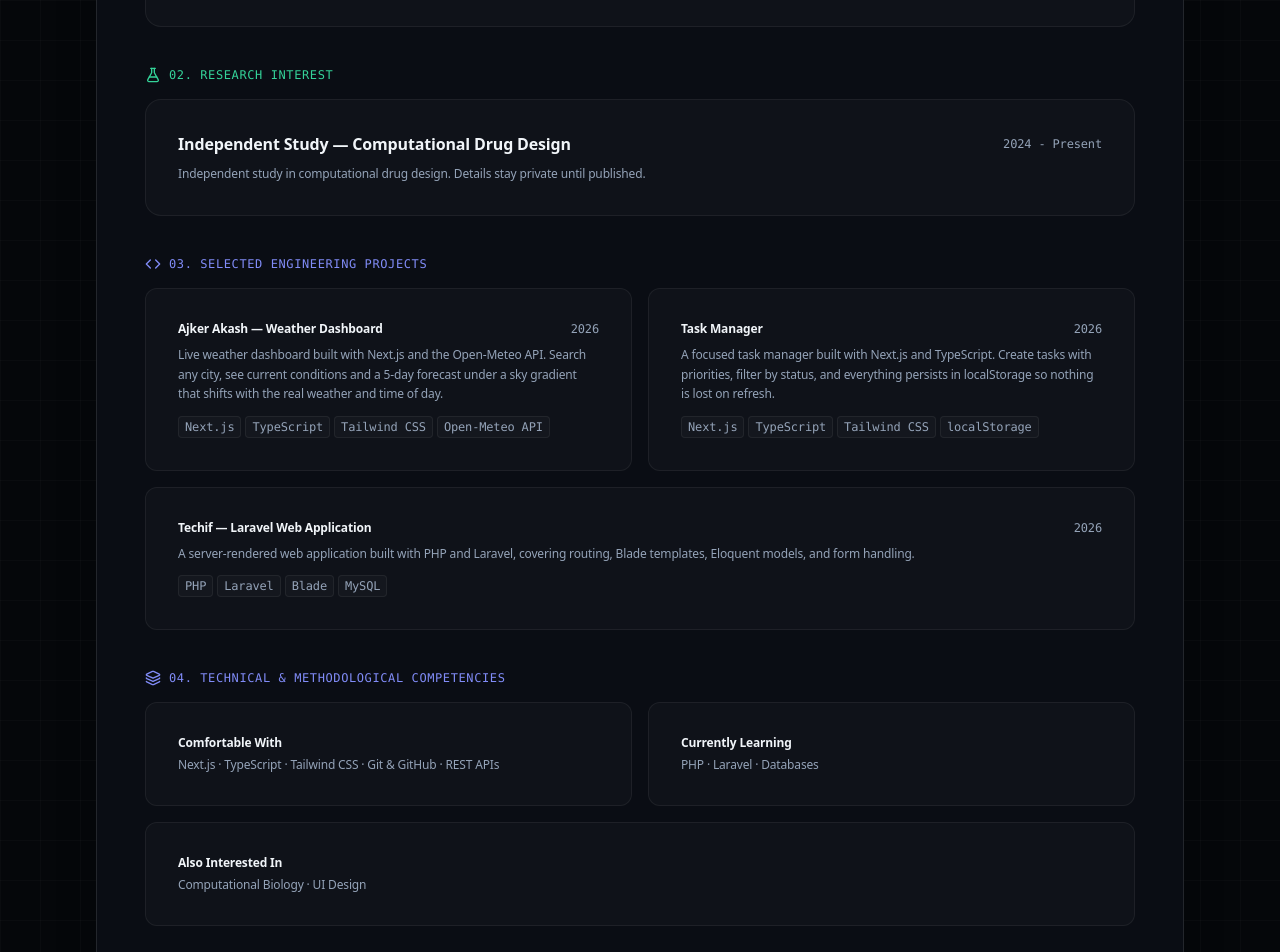
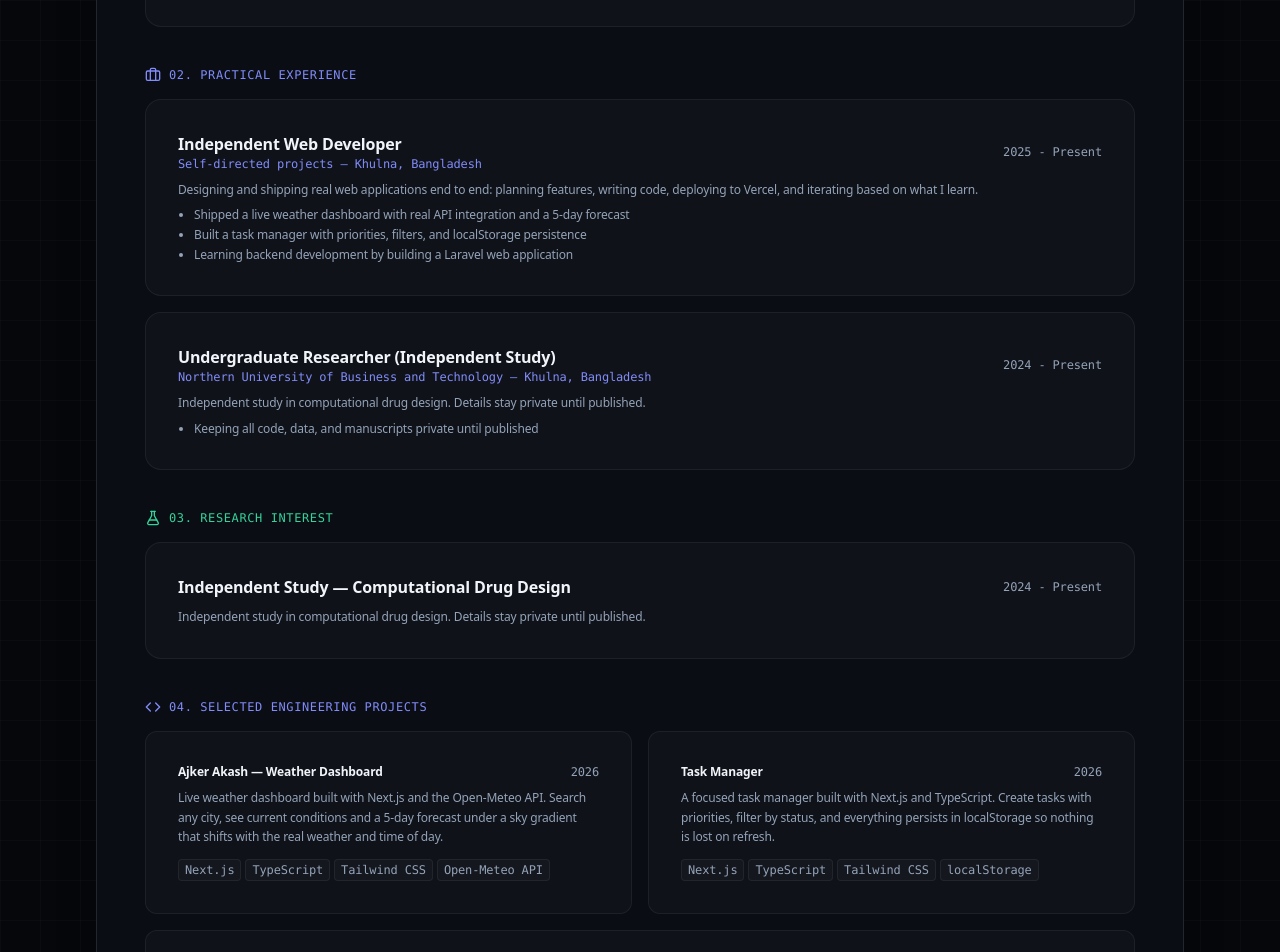
Before and after one commit to jabbirxd/portfolio-, a Next.js app: page /resume in a window 1280 px wide. Shown: the part 1040-1992 px from the top of the page. Built offline with nearby package versions, Linux system fonts and the light colour scheme.

Commit message:
Phase 9 fixes: home filters/tags removed, /work card links+full desc, resume reorder, aria-live on copy

```diff
--- a/src/app/contact/CopyEmailButton.tsx
+++ b/src/app/contact/CopyEmailButton.tsx
@@ -22,6 +22,7 @@ export function CopyEmailButton({ email }: { email: string }) {
       aria-label={copied ? "Email copied" : "Copy email address"}
       className="inline-flex items-center gap-1.5 text-xs font-mono text-[var(--text-secondary)] hover:text-[var(--accent-studio)] transition-colors cursor-pointer border border-[var(--border-subtle)] rounded-lg px-2.5 py-1.5 mt-3"
     >
+      <span aria-live="polite" role="status" className="inline-flex items-center gap-1.5">
         {copied ? (
           <>
             <Check className="w-3.5 h-3.5" /> Copied
@@ -31,6 +32,7 @@ export function CopyEmailButton({ email }: { email: string }) {
             <Copy className="w-3.5 h-3.5" /> Copy
           </>
         )}
+      </span>
     </button>
   );
 }
--- a/src/app/resume/ResumeClient.tsx
+++ b/src/app/resume/ResumeClient.tsx
@@ -192,95 +192,11 @@ export function ResumeClient() {
             </div>
           </div>
           </Reveal>
-
-          {/* 2. Research Interest */}
-          <Reveal>
-          <div className="space-y-4">
-            <h3 className="text-xs font-mono tracking-wider uppercase text-[var(--accent-research)] flex items-center gap-2">
-              <FlaskConical className="w-4 h-4" />
-              02. Research Interest
-            </h3>
-            <Card variant="subtle" className="p-5 space-y-2">
-              <div className="flex flex-col sm:flex-row sm:items-center justify-between gap-1">
-                <h4 className="text-base font-bold text-[var(--text-primary)]">
-                  Independent Study — Computational Drug Design
-                </h4>
-                <span className="text-xs font-mono text-[var(--text-secondary)]">2024 - Present</span>
-              </div>
-              <p className="text-xs text-[var(--text-secondary)] leading-relaxed font-sans">
-                Independent study in computational drug design. Details stay private until published.
-              </p>
-            </Card>
-          </div>
-          </Reveal>
-
-          {/* 3. Selected Projects & Engineering Systems */}
-          <Reveal>
-          <div className="space-y-4">
-            <h3 className="text-xs font-mono tracking-wider uppercase text-[var(--accent-studio)] flex items-center gap-2">
-              <Code className="w-4 h-4" />
-              03. Selected Engineering Projects
-            </h3>
-            <div className="grid grid-cols-1 sm:grid-cols-2 gap-4">
-              {projectsData.slice(0, 4).map((proj, i, arr) => (
-                <Card
-                  variant="subtle"
-                  key={proj.id}
-                  className={`p-4 rounded-xl space-y-2${arr.length % 2 === 1 && i === arr.length - 1 ? " sm:col-span-2" : ""}`}
-                >
-                  <div className="flex items-center justify-between">
-                    <h4 className="text-xs font-bold text-[var(--text-primary)]">{proj.title}</h4>
-                    <span className="text-xs font-mono text-[var(--text-secondary)]">{proj.timeline}</span>
-                  </div>
-                  <p className="text-xs text-[var(--text-secondary)] leading-relaxed">
-                    {proj.summary}
-                  </p>
-                  <div className="flex flex-wrap gap-1 pt-1">
-                    {proj.techStack.slice(0, 4).map((tech) => (
-                      <span
-                        key={tech}
-                        className="text-xs font-mono px-1.5 py-0.5 rounded bg-[var(--bg-surface-subtle)] text-[var(--text-secondary)] border border-[var(--border-subtle)]"
-                      >
-                        {tech}
-                      </span>
-                    ))}
-                  </div>
-                </Card>
-              ))}
-            </div>
-          </div>
-          </Reveal>
-
-          {/* 4. Core Competencies */}
-          <Reveal>
-          <div className="space-y-4">
-            <h3 className="text-xs font-mono tracking-wider uppercase text-[var(--accent-studio)] flex items-center gap-2">
-              <Layers className="w-4 h-4" />
-              04. Technical & Methodological Competencies
-            </h3>
-            <div className="grid grid-cols-1 sm:grid-cols-2 gap-4">
-              {skillsCategories.map((category, i, arr) => (
-                <Card
-                  variant="subtle"
-                  key={category.id}
-                  className={`p-4 rounded-xl space-y-1.5${arr.length % 2 === 1 && i === arr.length - 1 ? " sm:col-span-2" : ""}`}
-                >
-                  <h4 className="text-xs font-bold text-[var(--text-primary)]">{category.name}</h4>
-                  <p className="text-xs text-[var(--text-secondary)]">
-                    {category.skills.map((s) => s.name).join(" · ")}
-                  </p>
-                </Card>
-              ))}
-            </div>
-          </div>
-          </Reveal>
-
-          {/* 5. Experience */}
-          <Reveal>
+<Reveal>
           <div className="space-y-4">
             <h3 className="text-xs font-mono tracking-wider uppercase text-[var(--accent-studio)] flex items-center gap-2">
               <Briefcase className="w-4 h-4" />
-              05. Practical Experience
+              02. Practical Experience
             </h3>
             <div className="space-y-4">
               {experiencesData.map((exp) => (
@@ -313,6 +229,82 @@ export function ResumeClient() {
             </div>
           </div>
           </Reveal>
+<Reveal>
+          <div className="space-y-4">
+            <h3 className="text-xs font-mono tracking-wider uppercase text-[var(--accent-research)] flex items-center gap-2">
+              <FlaskConical className="w-4 h-4" />
+              03. Research Interest
+            </h3>
+            <Card variant="subtle" className="p-5 space-y-2">
+              <div className="flex flex-col sm:flex-row sm:items-center justify-between gap-1">
+                <h4 className="text-base font-bold text-[var(--text-primary)]">
+                  Independent Study — Computational Drug Design
+                </h4>
+                <span className="text-xs font-mono text-[var(--text-secondary)]">2024 - Present</span>
+              </div>
+              <p className="text-xs text-[var(--text-secondary)] leading-relaxed font-sans">
+                Independent study in computational drug design. Details stay private until published.
+              </p>
+            </Card>
+          </div>
+          </Reveal>
+<Reveal>
+          <div className="space-y-4">
+            <h3 className="text-xs font-mono tracking-wider uppercase text-[var(--accent-studio)] flex items-center gap-2">
+              <Code className="w-4 h-4" />
+              04. Selected Engineering Projects
+            </h3>
+            <div className="grid grid-cols-1 sm:grid-cols-2 gap-4">
+              {projectsData.slice(0, 4).map((proj, i, arr) => (
+                <Card
+                  variant="subtle"
+                  key={proj.id}
+                  className={`p-4 rounded-xl space-y-2${arr.length % 2 === 1 && i === arr.length - 1 ? " sm:col-span-2" : ""}`}
+                >
+                  <div className="flex items-center justify-between">
+                    <h4 className="text-xs font-bold text-[var(--text-primary)]">{proj.title}</h4>
+                    <span className="text-xs font-mono text-[var(--text-secondary)]">{proj.timeline}</span>
+                  </div>
+                  <p className="text-xs text-[var(--text-secondary)] leading-relaxed">
+                    {proj.summary}
+                  </p>
+                  <div className="flex flex-wrap gap-1 pt-1">
+                    {proj.techStack.slice(0, 4).map((tech) => (
+                      <span
+                        key={tech}
+                        className="text-xs font-mono px-1.5 py-0.5 rounded bg-[var(--bg-surface-subtle)] text-[var(--text-secondary)] border border-[var(--border-subtle)]"
+                      >
+                        {tech}
+                      </span>
+                    ))}
+                  </div>
+                </Card>
+              ))}
+            </div>
+          </div>
+          </Reveal>
+<Reveal>
+          <div className="space-y-4">
+            <h3 className="text-xs font-mono tracking-wider uppercase text-[var(--accent-studio)] flex items-center gap-2">
+              <Layers className="w-4 h-4" />
+              05. Technical & Methodological Competencies
+            </h3>
+            <div className="grid grid-cols-1 sm:grid-cols-2 gap-4">
+              {skillsCategories.map((category, i, arr) => (
+                <Card
+                  variant="subtle"
+                  key={category.id}
+                  className={`p-4 rounded-xl space-y-1.5${arr.length % 2 === 1 && i === arr.length - 1 ? " sm:col-span-2" : ""}`}
+                >
+                  <h4 className="text-xs font-bold text-[var(--text-primary)]">{category.name}</h4>
+                  <p className="text-xs text-[var(--text-secondary)]">
+                    {category.skills.map((s) => s.name).join(" · ")}
+                  </p>
+                </Card>
+              ))}
+            </div>
+          </div>
+          </Reveal>
         </div>
       </Container>
     </div>
--- a/src/components/cards/ProjectCard.tsx
+++ b/src/components/cards/ProjectCard.tsx
@@ -48,9 +48,6 @@ export function ProjectCard({ project, className, headingLevel = "h3", showLearn
         {/* Top Meta Bar */}
         <div className="flex items-center justify-between gap-3 mb-5">
           <div className="flex items-center gap-2">
-            <Badge variant={getBadgeVariant(project.filterCategory)} size="sm">
-              {project.filterCategory}
-            </Badge>
             <span className="text-xs font-mono text-[var(--text-secondary)] hidden sm:inline">
               {"//"} {project.role}
             </span>
@@ -80,15 +77,40 @@ export function ProjectCard({ project, className, headingLevel = "h3", showLearn
           {project.tagline}
         </p>
 
-        {/* Summary Description */}
-        <p className="text-xs sm:text-sm text-[var(--text-secondary)] leading-relaxed line-clamp-3 mb-4">
-          {project.summary}
+        {/* Summary Description - full on /work, teaser on home */}
+        <p className={`text-xs sm:text-sm text-[var(--text-secondary)] leading-relaxed mb-4 ${showLearning ? "" : "line-clamp-3"}`}>
+          {showLearning ? project.description : project.summary}
         </p>
 
         {showLearning && project.whatILearned && project.whatILearned[0] && (
-          <p className="text-xs text-[var(--text-muted)] italic leading-relaxed mb-6 border-l-2 border-[var(--accent-studio)] pl-3">
+          <p className="text-xs text-[var(--text-muted)] italic leading-relaxed mb-4 border-l-2 border-[var(--accent-studio)] pl-3">
             What I learned: {project.whatILearned[0]}
           </p>
+        )}
+
+        {showLearning && (project.liveUrl || project.repoUrl) && (
+          <div className="flex flex-wrap gap-3 mb-6">
+            {project.liveUrl && (
+              <a
+                href={project.liveUrl}
+                target="_blank"
+                rel="noopener noreferrer"
+                className="inline-flex items-center gap-1.5 text-xs font-mono text-[var(--accent-studio)] hover:underline"
+              >
+                Live demo <ArrowUpRight className="w-3.5 h-3.5" />
+              </a>
+            )}
+            {project.repoUrl && (
+              <a
+                href={project.repoUrl}
+                target="_blank"
+                rel="noopener noreferrer"
+                className="inline-flex items-center gap-1.5 text-xs font-mono text-[var(--text-secondary)] hover:text-[var(--text-primary)] hover:underline"
+              >
+                Source code <ArrowUpRight className="w-3.5 h-3.5" />
+              </a>
+            )}
+          </div>
         )}
 
         {/* Visual Mockup Preview */}
```
Also changed, not shown: src/components/home/WorkSection.tsx (+1 -45 lines). Lines whose indentation alone changed are shown as unchanged.
